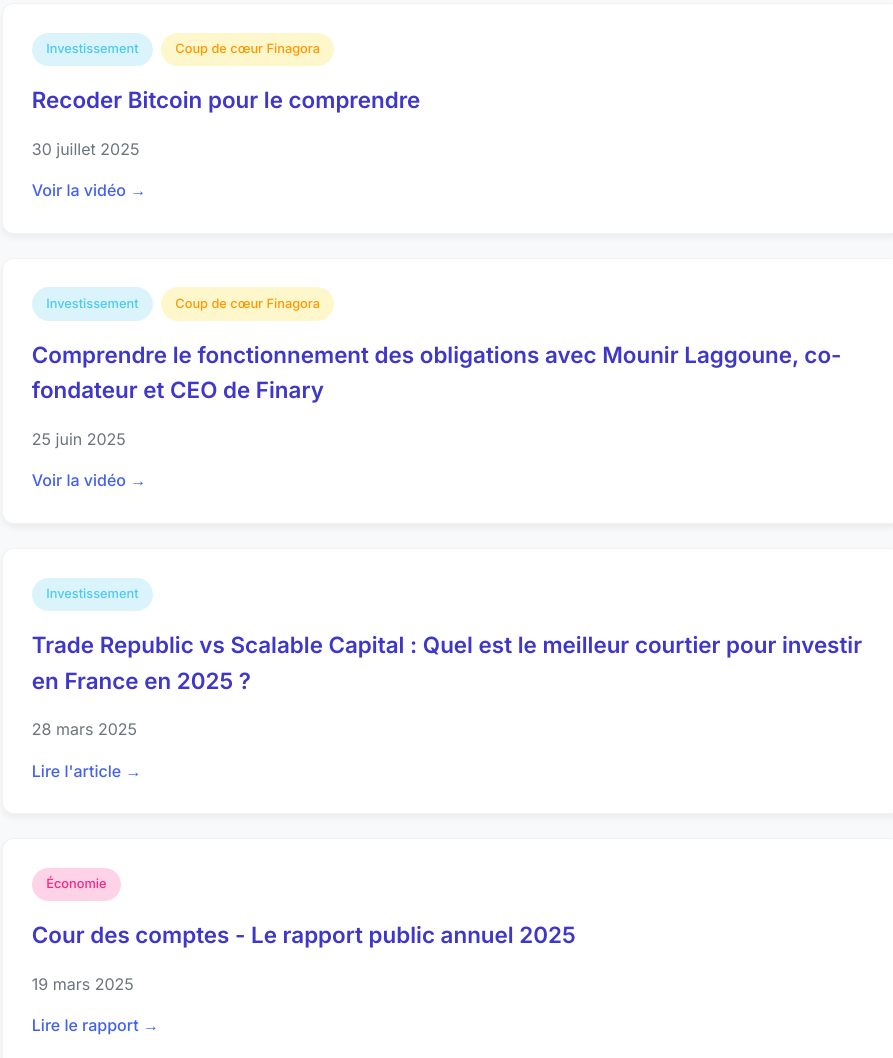
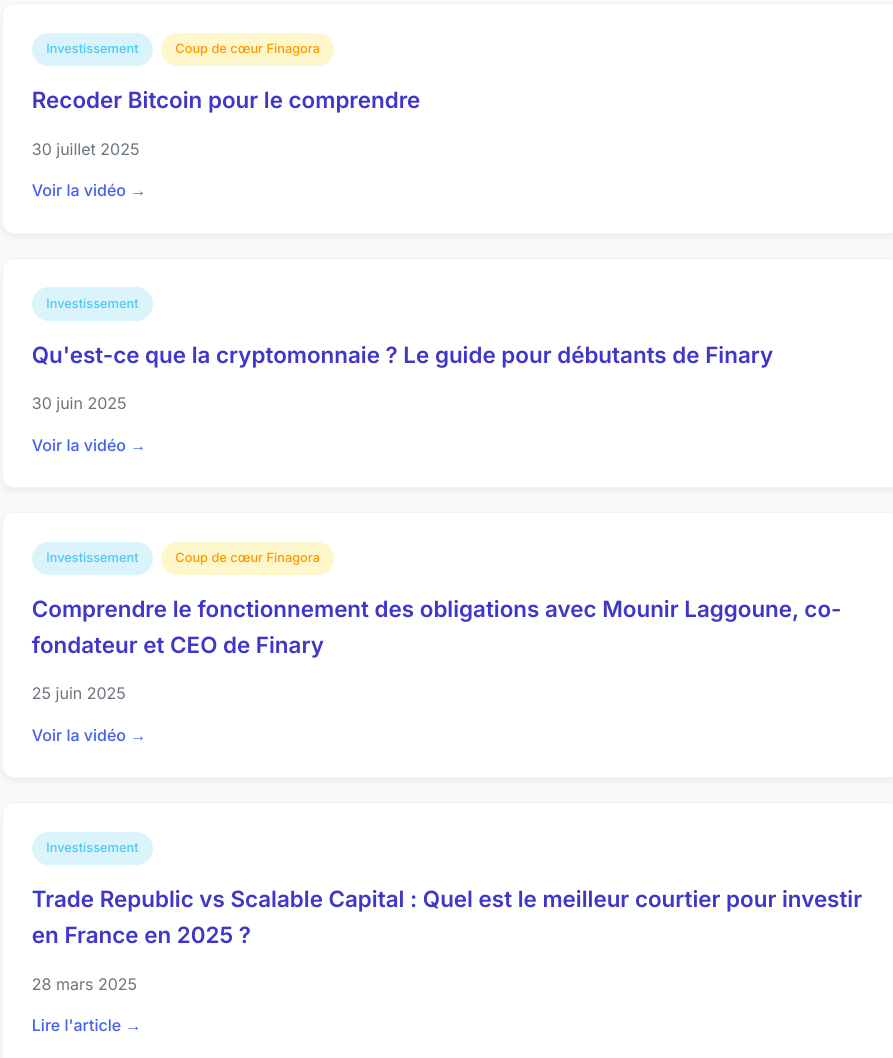
Before and after one commit to FINAGORA/Developper-sa-culture-financiere-et-economique, a plain HTML site: page index.html in a window 1280 px wide. Shown: the part 3401-4459 px from the top of the page, without its empty margins (188-1081 px from the left). Drawn offline with Linux system fonts and the light colour scheme.

Commit message:
Update index.html

```diff
--- a/index.html
+++ b/index.html
@@ -137,6 +137,14 @@
                 <p>30 juillet 2025</p>
                 <a href="https://www.youtube.com/watch?v=U4S-RGNyTJA" target="_blank" rel="noopener noreferrer">Voir la vidéo →</a>
             </article>
+            <article data-tags="Investissement">
+                <div class="tags">
+                    <span class="tag tag-investissement">Investissement</span>
+                </div>
+                <h2>Qu'est-ce que la cryptomonnaie ? Le guide pour débutants de Finary</h2>
+                <p>30 juin 2025</p>
+                <a href="https://finary.com/fr/blog/crypto/blockchain/qu-est-ce-que-la-cryptomonnaie" target="_blank" rel="noopener noreferrer">Voir la vidéo →</a>
+            </article>
             <article data-tags="Investissement,Coup de cœur Finagora">
                 <div class="tags">
                     <span class="tag tag-investissement">Investissement</span>
```
